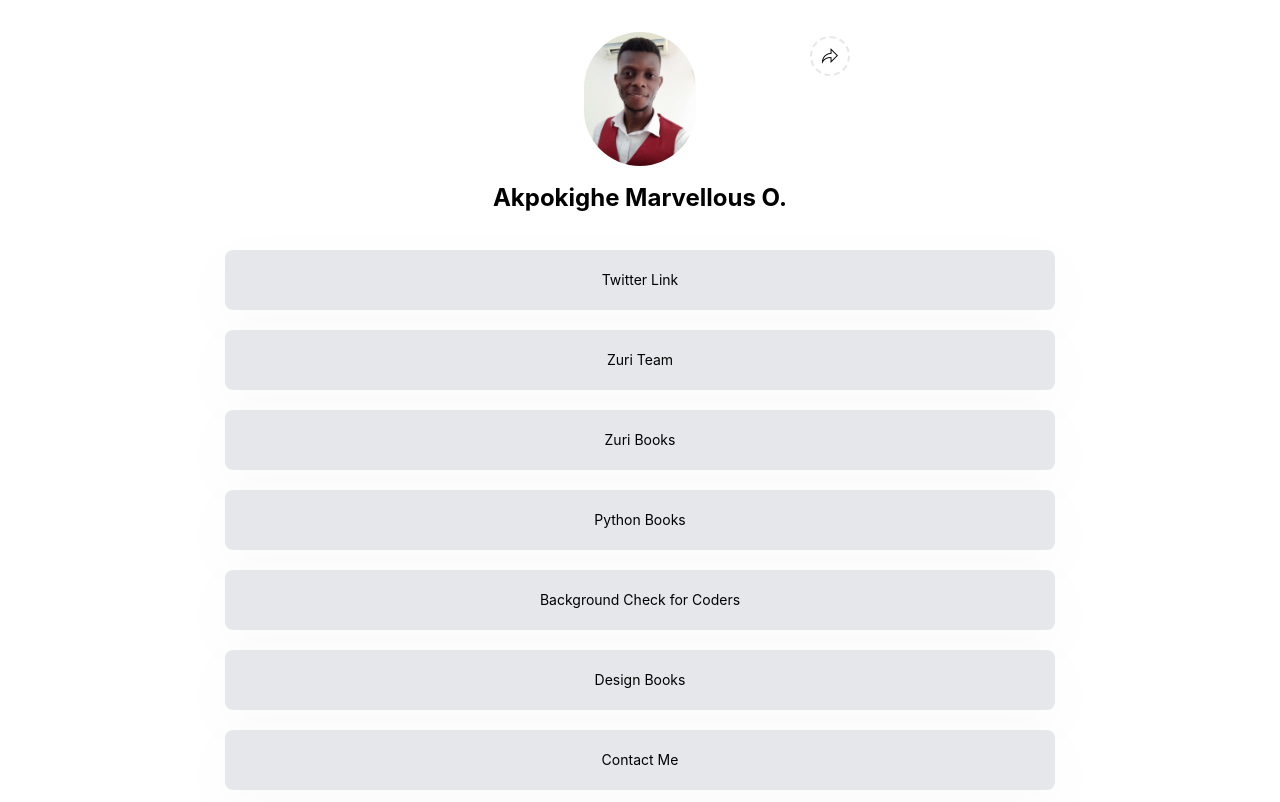
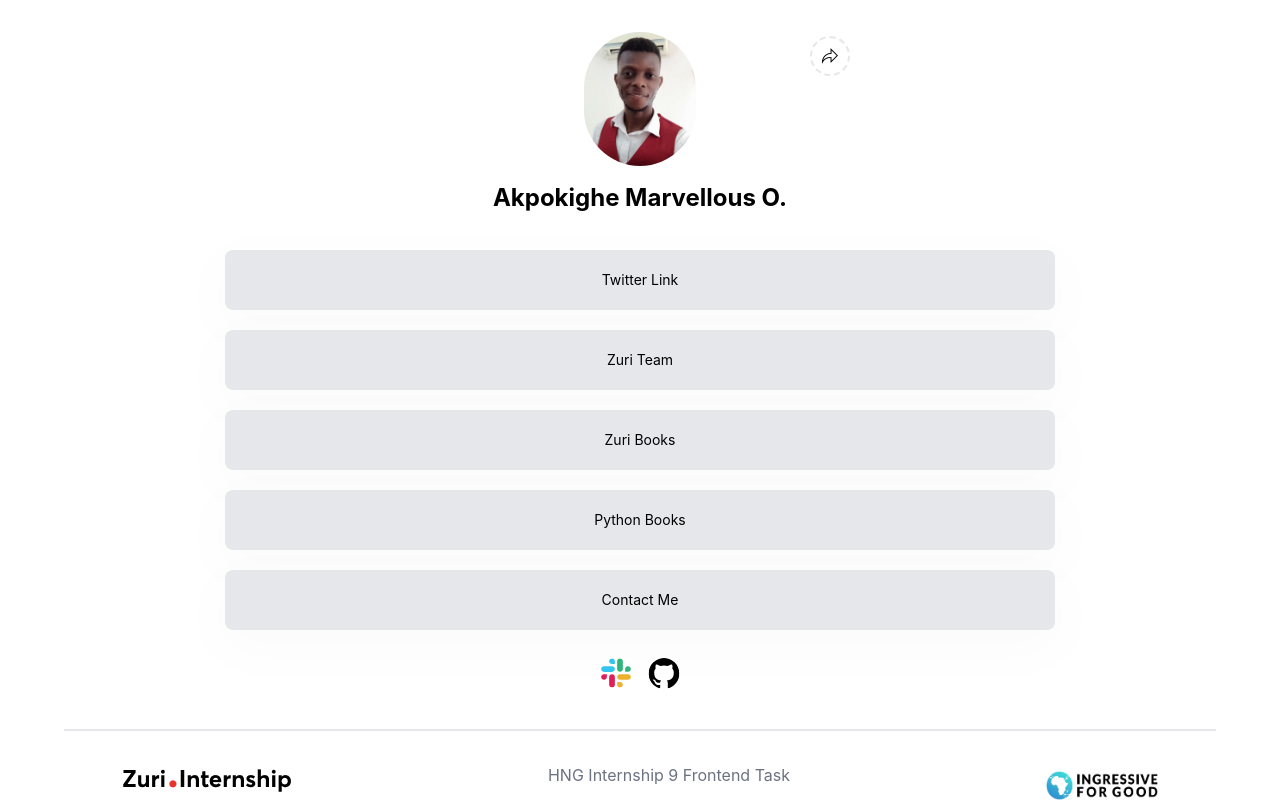
Before and after one commit to AkpokigheMarvellous/Hng9-Projects, a React (Create React App) app: page / in a window 1280 px wide. Shown: the top 802 px of the page. Built offline with nearby package versions, Linux system fonts and the light colour scheme.

Commit message:
Editing Linktree Details

```diff
--- a/src/Pages/Linktree.jsx
+++ b/src/Pages/Linktree.jsx
@@ -30,16 +30,7 @@ const Linktree = () => {
       href: "https://books.zuri.team/python-for-beginners?ref_id=drdonice",
       id: "book__python",
     },
-    {
-      linkName: "Background Check for Coders",
-      href: "https://background.zuri.team,",
-      id: "pitch",
-    },
-    {
-      linkName: "Design Books",
-      href: "https://books.zuri.team/design-rules ",
-      id: "book__design",
-    },
+
   ];
 
   return (
```
